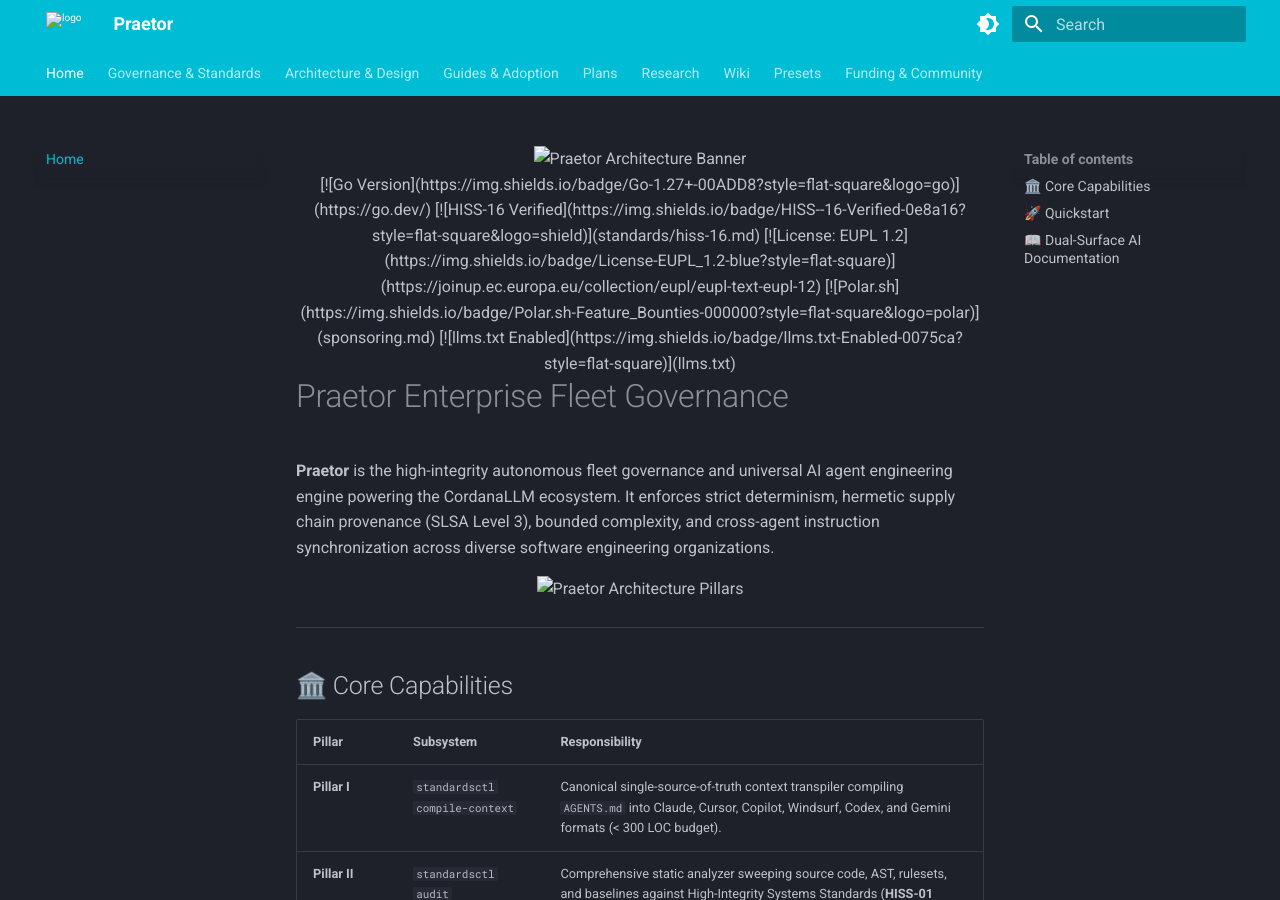
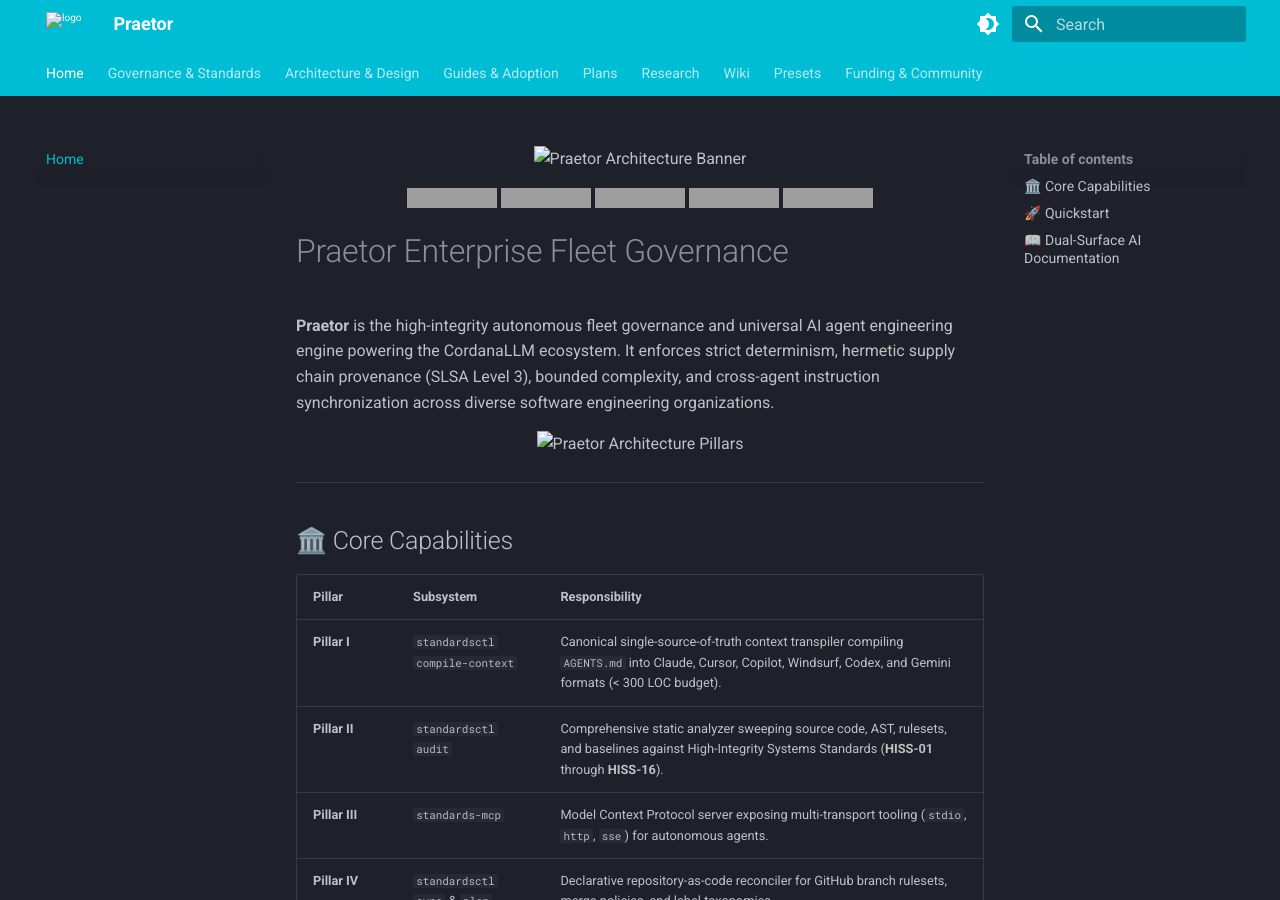
Before and after one commit to cordanaLLM/praetor, an MkDocs documentation site: the page built from docs/index.md, in a window 1280 px wide and 900 px high. Built offline with MkDocs 1.6.1 and Material for MkDocs 9.7.7, drawn with Linux system fonts in a browser that asks for light colours; grey boxes are pictures that could not be loaded.

Commit message:
fix(docs): render the badge row and point the HISS-16 badge at a page that exists (#226)
Two defects in one block of docs/index.md.

The badge row sits in a raw `<div align="center">`. Without the `markdown`
attribute, MkDocs treats everything inside as literal HTML, so the badges were
published as visible source rather than images, and `mkdocs build --strict`
never parsed the links inside them. Adding the attribute renders the row and
puts the links under the strict build's link check.

That check then found the second defect: the HISS-16 badge pointed at
`standards/hiss-16.md`, which does not exist. The page is
`standards/hiss-16-spec.md`. Proven both ways: the strict build passes with the
corrected target and aborts with "contains a link 'standards/hiss-16.md'" when
the old one is restored.

The sponsorship entries this branch first removed are left in place. Funding
identities are operator configuration, not engine content, so the fix there is
to read them from configuration rather than to delete them; that is filed
separately.

Closes #218

Signed-off-by: lusoris <lusoris@proton.me>

```diff
--- a/docs/index.md
+++ b/docs/index.md
@@ -6,10 +6,10 @@
   <img src="assets/praetor-readme-banner.svg" alt="Praetor Architecture Banner" width="100%" />
 </div>
 
-<div align="center">
+<div align="center" markdown>
 
 [![Go Version](https://img.shields.io/badge/Go-1.27+-00ADD8?style=flat-square&logo=go)](https://go.dev/)
-[![HISS-16 Verified](https://img.shields.io/badge/HISS--16-Verified-0e8a16?style=flat-square&logo=shield)](standards/hiss-16.md)
+[![HISS-16 Verified](https://img.shields.io/badge/HISS--16-Verified-0e8a16?style=flat-square&logo=shield)](standards/hiss-16-spec.md)
 [![License: EUPL 1.2](https://img.shields.io/badge/License-EUPL_1.2-blue?style=flat-square)](https://joinup.ec.europa.eu/collection/eupl/eupl-text-eupl-12)
 [![Polar.sh](https://img.shields.io/badge/Polar.sh-Feature_Bounties-000000?style=flat-square&logo=polar)](sponsoring.md)
 [![llms.txt Enabled](https://img.shields.io/badge/llms.txt-Enabled-0075ca?style=flat-square)](llms.txt)
```
Also changed, not shown: 1 other file.
